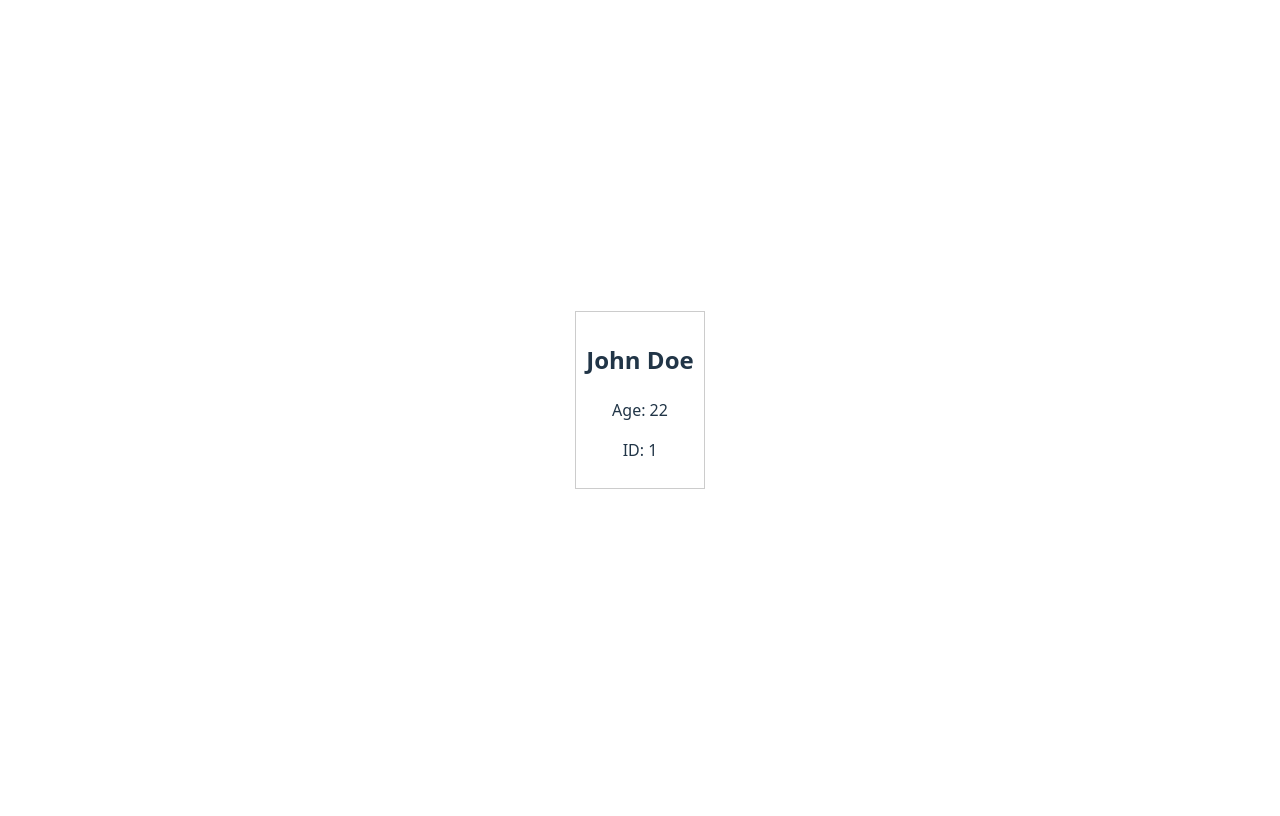
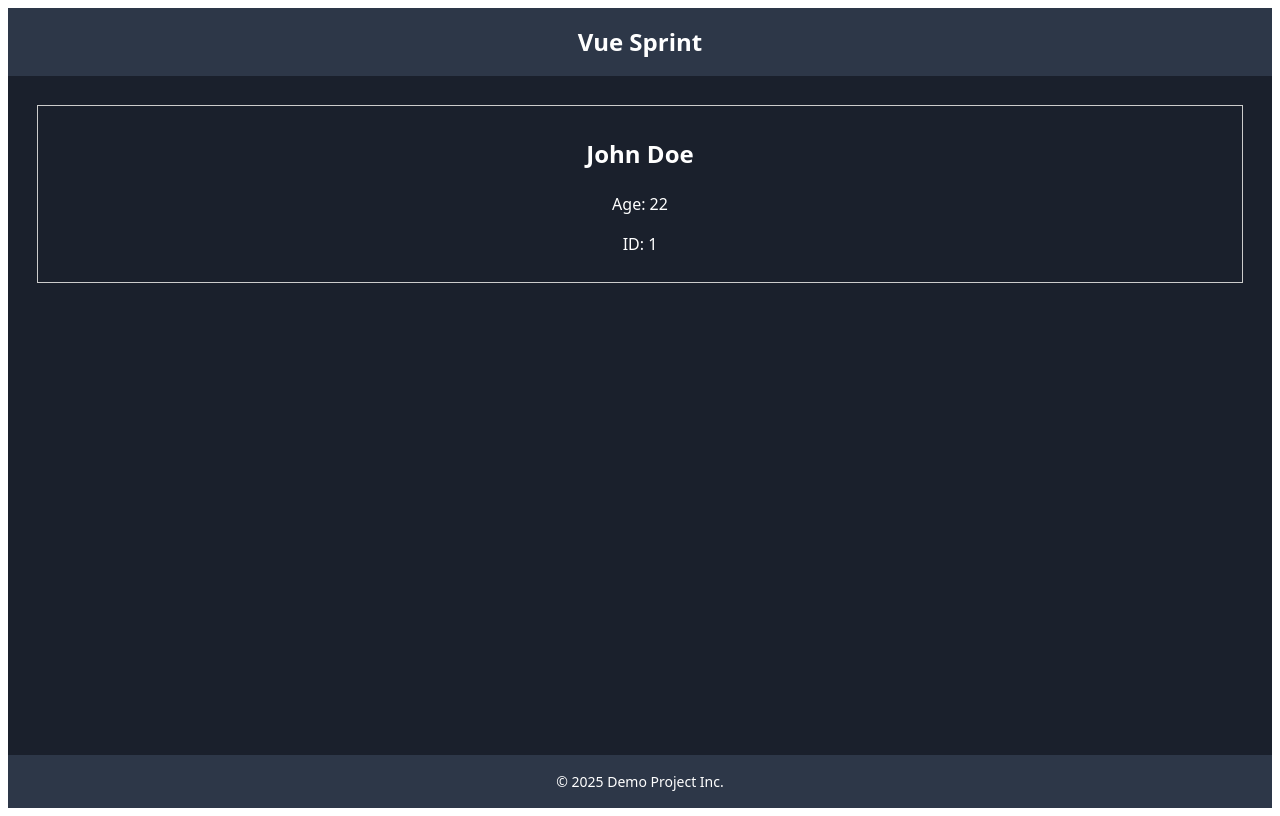
Before and after one commit to reetajoshi/VueSprint, a Vue app: page /profile/1 in a window 1280 px wide. Built offline with nearby package versions, Linux system fonts and the light colour scheme.

Commit message:
added layout and router changes

```diff
--- a/src/App.vue
+++ b/src/App.vue
@@ -1,3 +1,8 @@
 <template>
-  <router-view />
+  <DefaultLayout>
+    <router-view />
+  </DefaultLayout>
 </template>
+<script setup>
+import DefaultLayout from '@/layouts/Default.vue'
+</script>
--- /dev/null
+++ b/src/layouts/Default.vue
@@ -0,0 +1,49 @@
+<template>
+  <div class="layout-container">
+    <header class="header">
+      Vue Sprint
+    </header>
+
+    <main class="main-content">
+      <slot />
+    </main>
+
+    <footer class="footer">
+      © 2025 Demo Project Inc.
+    </footer>
+  </div>
+</template>
+
+<script setup>
+</script>
+
+<style scoped>
+.layout-container {
+  display: flex;
+  flex-direction: column;
+  min-height: 100vh;
+  background-color: #1a202c;
+  color: white;
+  margin: 0;
+}
+
+.header {
+  background-color: #2d3748;
+  padding: 1rem;
+  text-align: center;
+  font-size: 1.5rem;
+  font-weight: bold;
+}
+
+.main-content {
+  flex: 1;
+  padding: 1.5rem;
+}
+
+.footer {
+  background-color: #2d3748;
+  padding: 1rem;
+  text-align: center;
+  font-size: 0.875rem;
+}
+</style>
--- a/src/style.css
+++ b/src/style.css
@@ -20,14 +20,6 @@ a {
 }
 a:hover {
   color: #535bf2;
-}
-
-body {
-  margin: 0;
-  display: flex;
-  place-items: center;
-  min-width: 320px;
-  min-height: 100vh;
 }
 
 h1 {
@@ -59,9 +51,7 @@ button:focus-visible {
 }
 
 #app {
-  max-width: 1280px;
   margin: 0 auto;
-  padding: 2rem;
   text-align: center;
 }
 
--- a/src/views/index.vue
+++ b/src/views/index.vue
@@ -1,10 +1,10 @@
 <template>
     <div>
-        <h1>Vue 3 App 1</h1>
+        <h1>Vue 3 App</h1>
         <Counter />
         <router-link to="/">Home</router-link> |
-        <router-link to="/about">About</router-link> |
-        <router-link :to="`/profile/101`">Profile 101</router-link>
+        <router-link :to="{ name: 'about' }">About</router-link> |
+        <router-link :to="`/profile/101`">Profile 101</router-link> |
         <router-view></router-view>
     </div>
 </template>
--- a/vite.config.js
+++ b/vite.config.js
@@ -1,7 +1,12 @@
 import { defineConfig } from 'vite'
 import vue from '@vitejs/plugin-vue'
+import path from 'path'
 
-// https://vite.dev/config/
 export default defineConfig({
   plugins: [vue()],
+  resolve: {
+    alias: {
+      '@': path.resolve(__dirname, './src')
+    }
+  }
 })
```
Also changed, not shown: src/router/index.js (+5 -3 lines).
